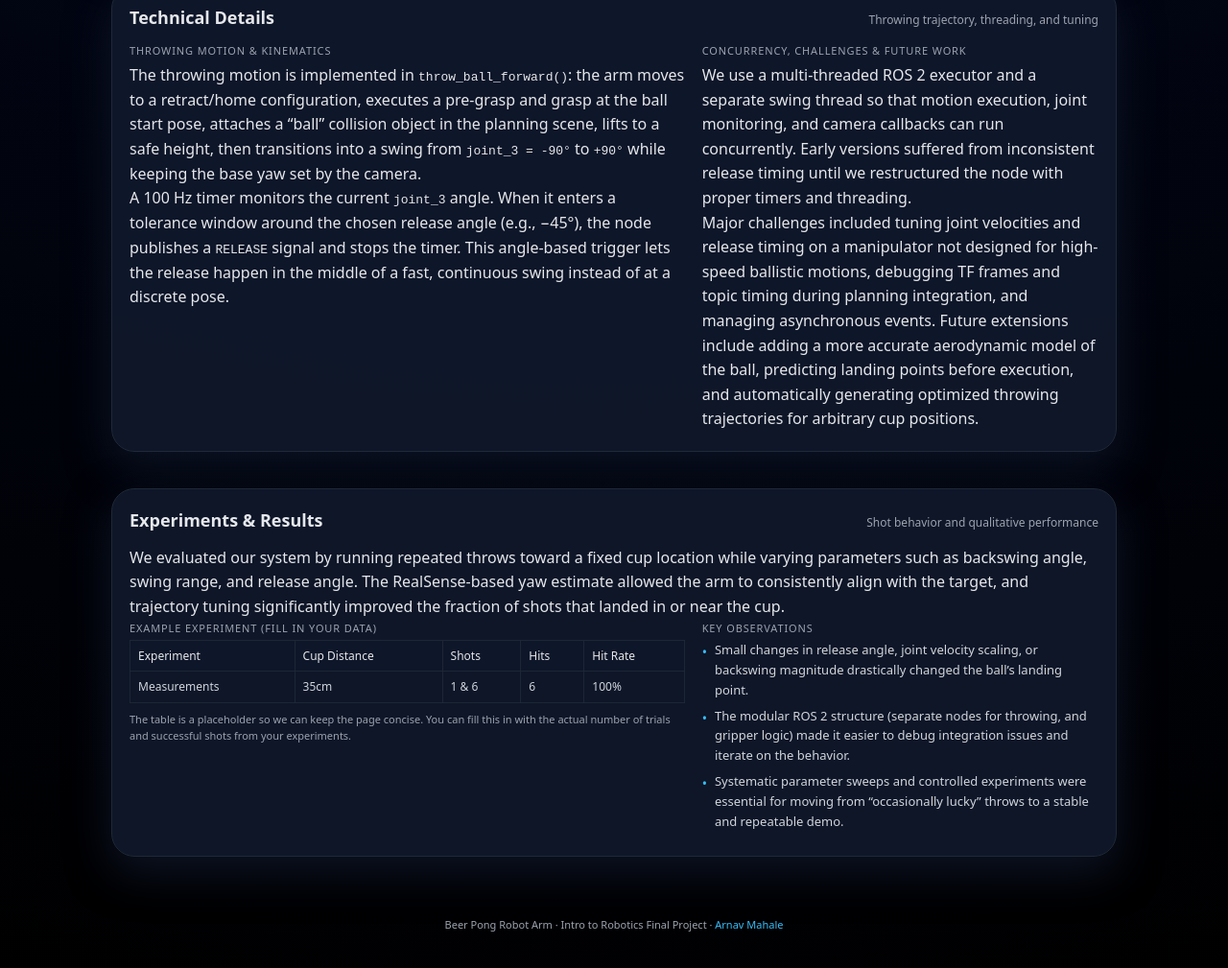
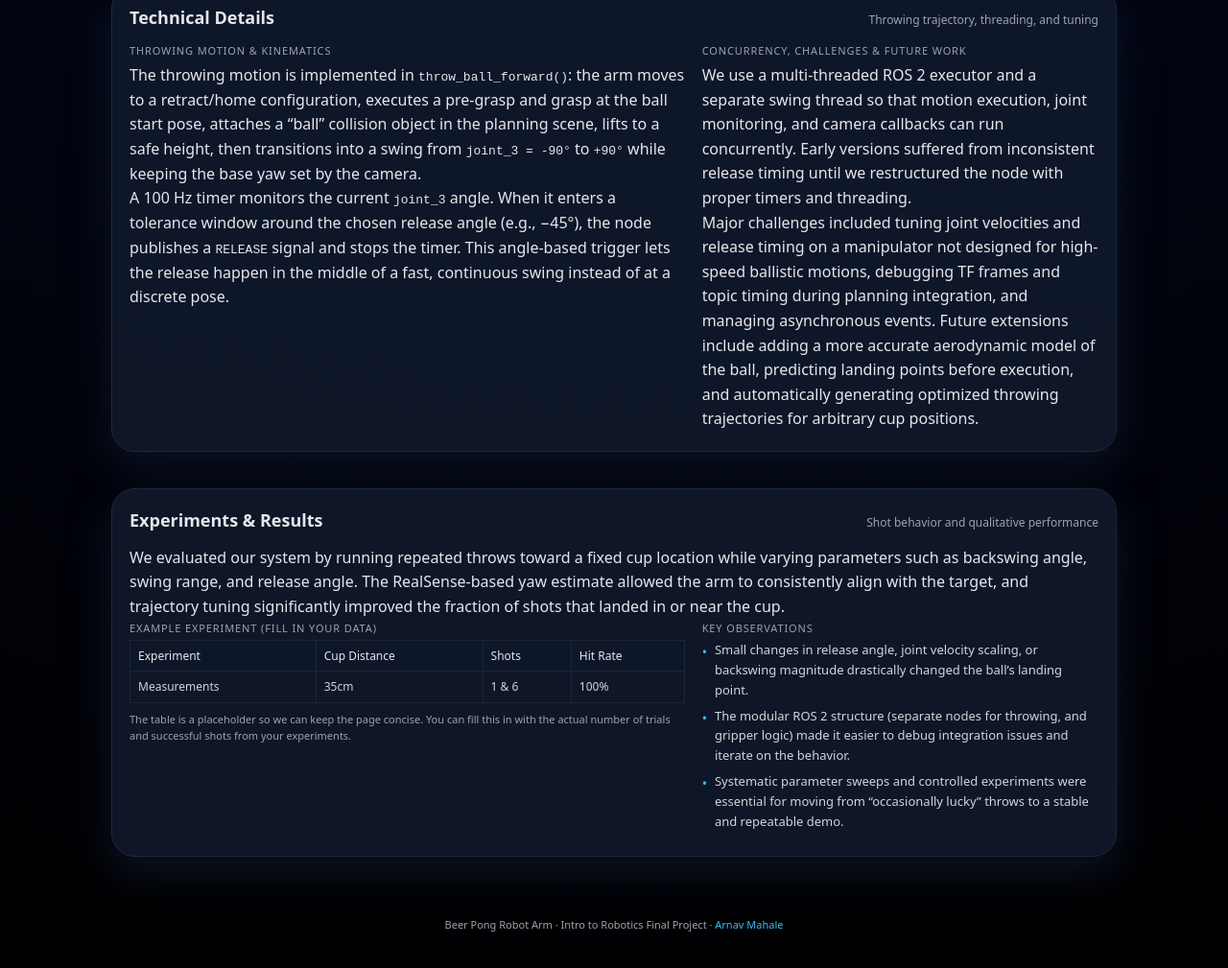
Before and after one commit to arnavmahale/robotics-portfolio, a plain HTML site: page index.html in a window 1280 px wide. Shown: the part 1485-2494 px from the top of the page at 96% size. Drawn offline with Linux system fonts and the light colour scheme.

Commit message:
removed one line from results table

```diff
--- a/index.html
+++ b/index.html
@@ -688,7 +688,6 @@
                   <th>Experiment</th>
                   <th>Cup Distance</th>
                   <th>Shots</th>
-                  <th>Hits</th>
                   <th>Hit Rate</th>
                 </tr>
               </thead>
@@ -697,7 +696,6 @@
                   <td>Measurements</td>
                   <td>35cm</td>
                   <td>1 & 6</td>
-                  <td>6</td>
                   <td>100%</td>
                 </tr>
               </tbody>
```
